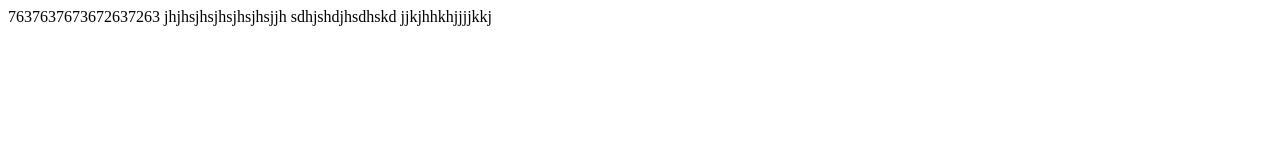
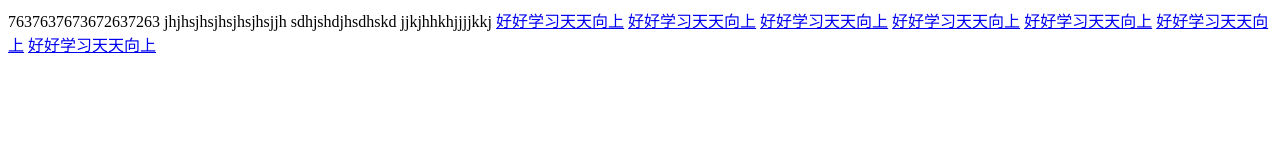
Before and after one commit to youma123/lianjing, a plain HTML site: page index.html in a window 1280 px wide. Drawn offline with Linux system fonts and the light colour scheme.

Commit message:
debug第二次提交index.html

```diff
--- a/index.html
+++ b/index.html
@@ -10,5 +10,12 @@
     jhjhsjhsjhsjhsjhsjjh
     sdhjshdjhsdhskd
     jjkjhhkhjjjjkkj
+    <a href="#">好好学习天天向上</a>
+    <a href="#">好好学习天天向上</a>
+    <a href="#">好好学习天天向上</a>
+    <a href="#">好好学习天天向上</a>
+    <a href="#">好好学习天天向上</a>
+    <a href="#">好好学习天天向上</a>
+    <a href="#">好好学习天天向上</a>
 </body>
 </html>
```
